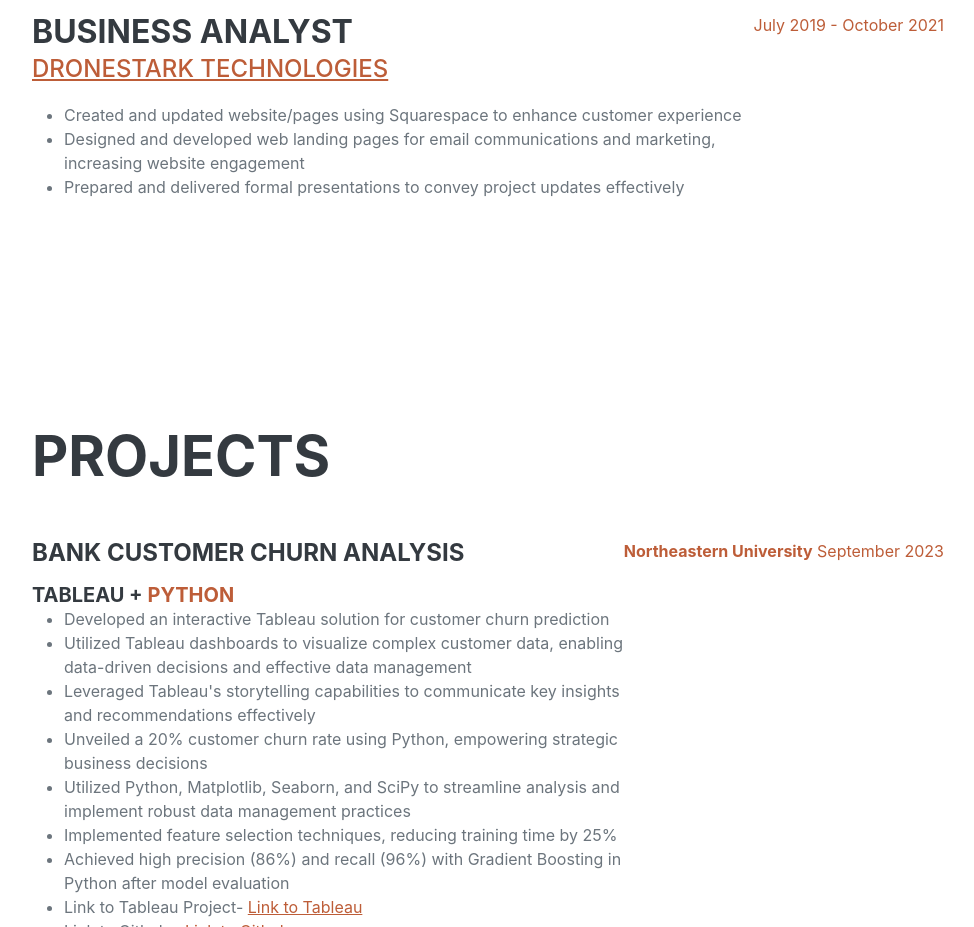
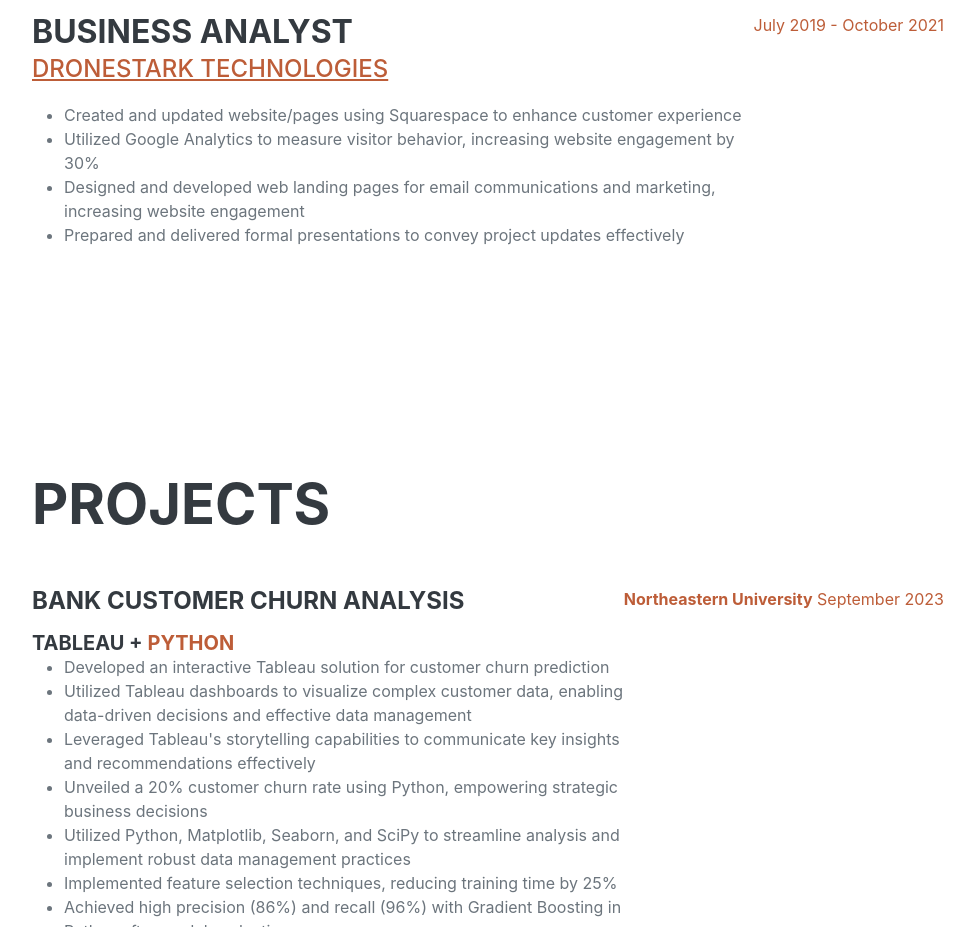
Before and after one commit to avijani/avijani, a plain HTML site: page index.html in a window 1280 px wide. Shown: the part 1440-2367 px from the top of the page, without its empty margins (288-1262 px from the left). Drawn offline with nearby package versions, Linux system fonts and the light colour scheme; a web font is replaced by a local one.

Commit message:
index.html

```diff
--- a/index.html
+++ b/index.html
@@ -87,6 +87,7 @@
                             <div class="subheading mb-3"><a href="https://www.dronestark.com/" target="_blank">DroneStark Technologies</a></div>
                             <ul>
                                 <li>Created and updated website/pages using Squarespace to enhance customer experience</li>
+                                <li>Utilized Google Analytics to measure visitor behavior, increasing website engagement by 30%</li>
                                 <li>Designed and developed web landing pages for email communications and marketing, increasing website engagement</li>
                                 <li>Prepared and delivered formal presentations to convey project updates effectively</li>
                               </ul>
```
